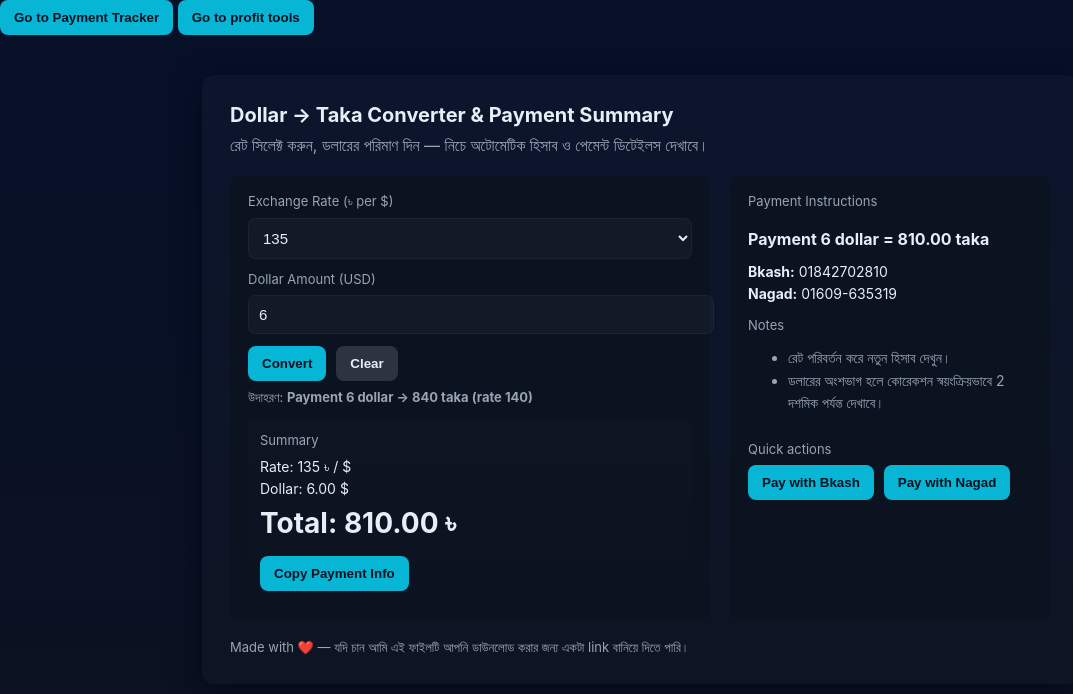
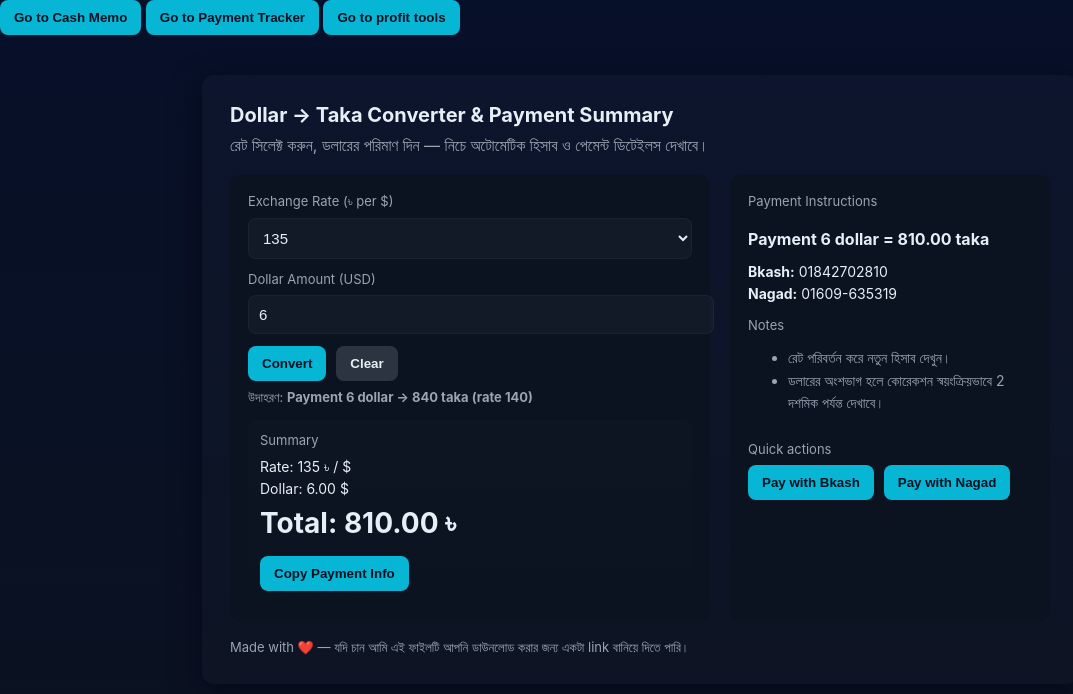
Before and after one commit to rezaur150/dollar-to-taka, a plain HTML site: page index.html in a window 1280 px wide. Shown: the whole page, without its empty margins (0-1073 px from the left). Drawn offline with Linux system fonts and the light colour scheme.

Commit message:
Update index.html

```diff
--- a/index.html
+++ b/index.html
@@ -28,6 +28,10 @@
   </style>
 </head>
 <body>
+
+  <button class="btn" onclick="window.location.href='cash memo.html'">
+  Go to Cash Memo
+</button>
 
 <button class="btn" onclick="window.location.href='tools.html'">
   Go to Payment Tracker
```
